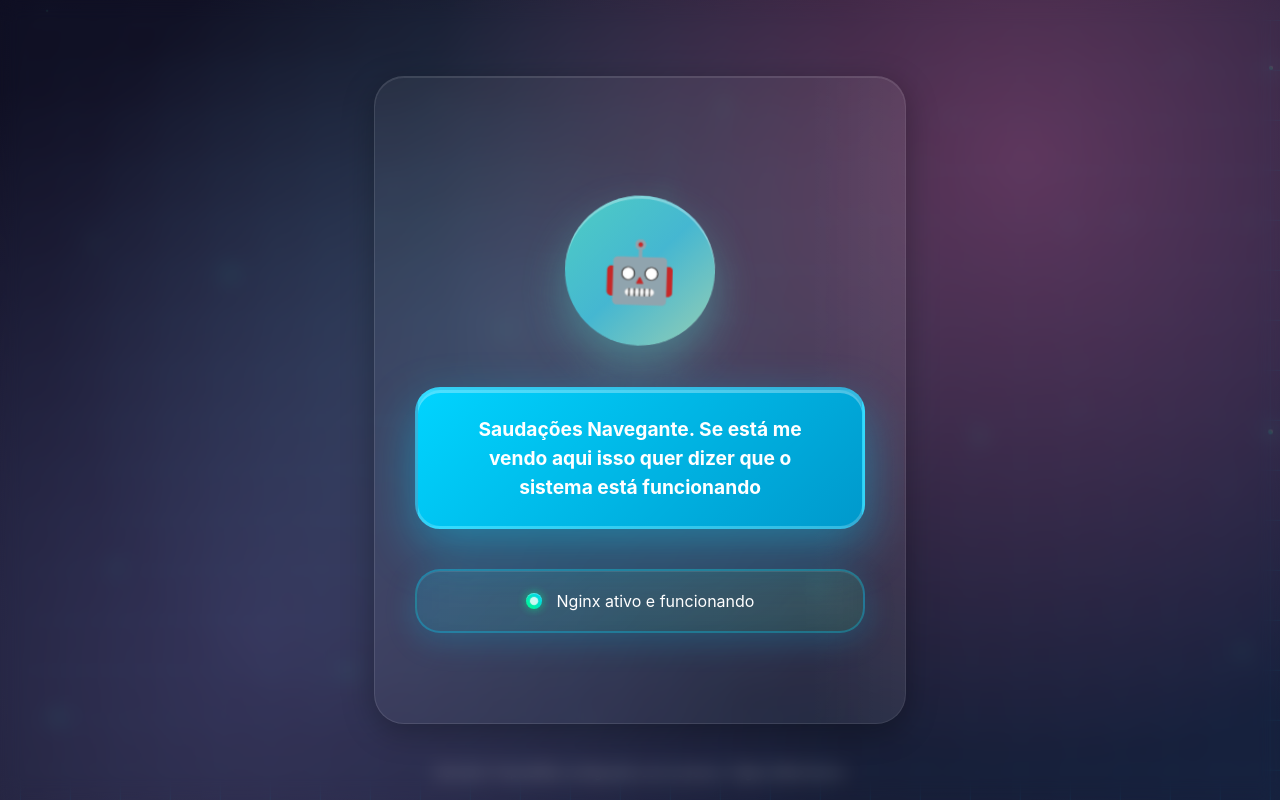
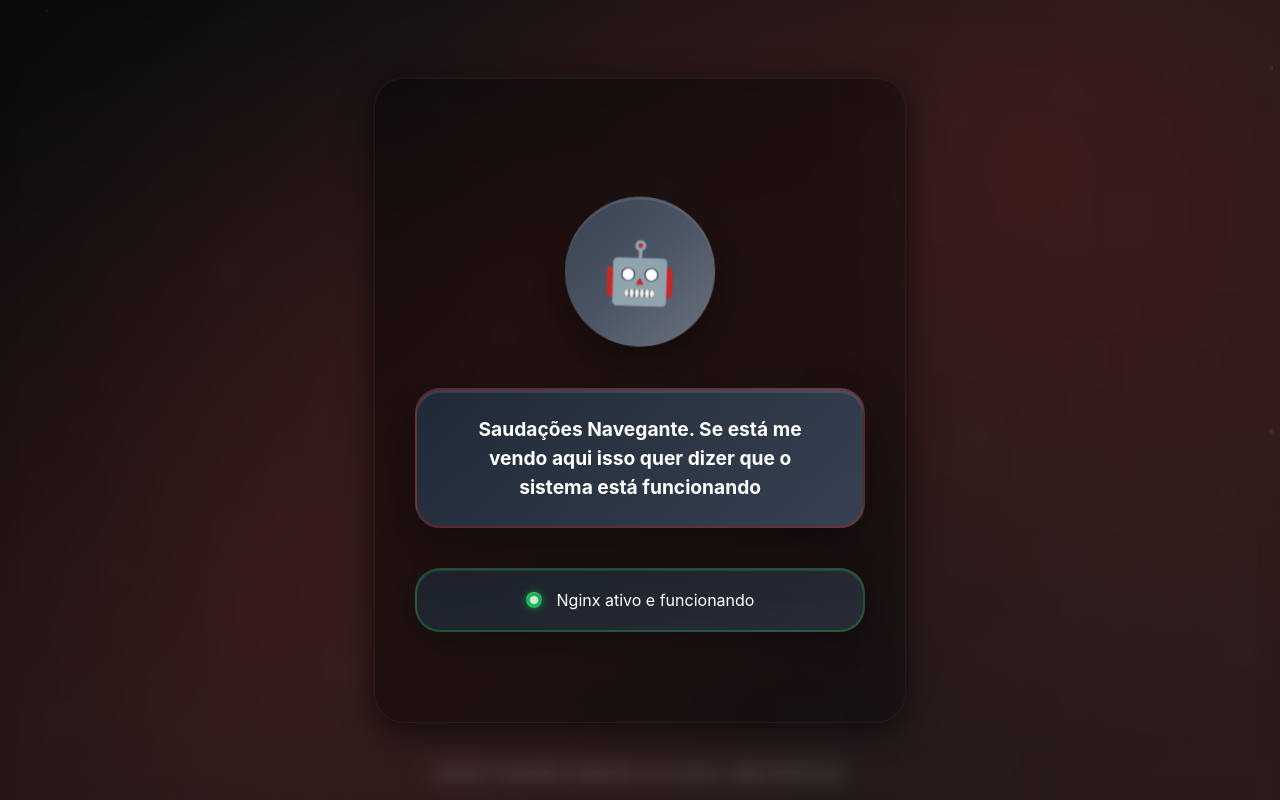
Before and after one commit to BrunnoG92/IndexServidor, a plain HTML site: page index.html in a window 1280 px wide. Both pictures are taken after a click on the element 640 px from the left and 272 px from the top of the page. Drawn offline with Linux system fonts and the light colour scheme.

Commit message:
Atualiza o estilo do layout e elementos visuais no index.html, alterando gradientes, cores e efeitos de sombra para um design mais escuro e moderno.

```diff
--- a/index.html
+++ b/index.html
@@ -14,10 +14,10 @@
         body {
             font-family: 'Inter', 'Segoe UI', Tahoma, Geneva, Verdana, sans-serif;
             background:
-                radial-gradient(circle at 20% 80%, rgba(120, 119, 198, 0.3) 0%, transparent 50%),
-                radial-gradient(circle at 80% 20%, rgba(255, 119, 198, 0.3) 0%, transparent 50%),
-                radial-gradient(circle at 40% 40%, rgba(120, 219, 255, 0.2) 0%, transparent 50%),
-                linear-gradient(135deg, #0f0f23 0%, #1a1a2e 50%, #16213e 100%);
+                radial-gradient(circle at 20% 80%, rgba(220, 38, 38, 0.15) 0%, transparent 50%),
+                radial-gradient(circle at 80% 20%, rgba(185, 28, 28, 0.2) 0%, transparent 50%),
+                radial-gradient(circle at 40% 40%, rgba(239, 68, 68, 0.1) 0%, transparent 50%),
+                linear-gradient(135deg, #0a0a0a 0%, #1a1a1a 50%, #2d1b1b 100%);
             color: #ffffff;
             overflow-x: hidden;
             min-height: 100vh;
@@ -33,8 +33,8 @@
             width: 100%;
             height: 100%;
             background-image:
-                linear-gradient(rgba(0, 212, 255, 0.1) 1px, transparent 1px),
-                linear-gradient(90deg, rgba(0, 212, 255, 0.1) 1px, transparent 1px);
+                linear-gradient(rgba(220, 38, 38, 0.08) 1px, transparent 1px),
+                linear-gradient(90deg, rgba(220, 38, 38, 0.08) 1px, transparent 1px);
             background-size: 50px 50px;
             animation: gridMove 20s linear infinite;
             z-index: 0;
@@ -77,16 +77,16 @@
             backdrop-filter: blur(10px);
         }
 
-        /* Efeito de vidro para o container principal */
+        /* Efeito de vidro fosco preto para o container principal */
         .main-content {
-            background: rgba(255, 255, 255, 0.05);
-            backdrop-filter: blur(20px);
-            border: 1px solid rgba(255, 255, 255, 0.1);
+            background: rgba(0, 0, 0, 0.4);
+            backdrop-filter: blur(25px);
+            border: 1px solid rgba(255, 255, 255, 0.05);
             border-radius: 30px;
             padding: 60px 40px;
             box-shadow:
-                0 8px 32px rgba(0, 0, 0, 0.3),
-                inset 0 1px 0 rgba(255, 255, 255, 0.1);
+                0 8px 32px rgba(0, 0, 0, 0.6),
+                inset 0 1px 0 rgba(255, 255, 255, 0.05);
             position: relative;
             overflow: hidden;
         }
@@ -98,7 +98,7 @@
             left: -100%;
             width: 100%;
             height: 100%;
-            background: linear-gradient(90deg, transparent, rgba(255, 255, 255, 0.1), transparent);
+            background: linear-gradient(90deg, transparent, rgba(255, 255, 255, 0.03), transparent);
             animation: shimmer 3s infinite;
         }
 
@@ -191,7 +191,7 @@
         .robot {
             width: 150px;
             height: 150px;
-            background: linear-gradient(135deg, #4ecdc4, #45b7d1, #96ceb4);
+            background: linear-gradient(135deg, #374151, #4b5563, #6b7280);
             border-radius: 50%;
             display: flex;
             align-items: center;
@@ -200,8 +200,8 @@
             animation: robotBounce 3s ease-in-out infinite;
             transition: all 0.4s cubic-bezier(0.175, 0.885, 0.32, 1.275);
             box-shadow:
-                0 20px 40px rgba(78, 205, 196, 0.4),
-                inset 0 3px 0 rgba(255, 255, 255, 0.3);
+                0 20px 40px rgba(0, 0, 0, 0.4),
+                inset 0 3px 0 rgba(255, 255, 255, 0.1);
             position: relative;
             overflow: hidden;
         }
@@ -230,8 +230,8 @@
         .robot:hover {
             transform: scale(1.1) rotate(5deg);
             box-shadow:
-                0 25px 50px rgba(78, 205, 196, 0.6),
-                inset 0 3px 0 rgba(255, 255, 255, 0.4);
+                0 25px 50px rgba(0, 0, 0, 0.6),
+                inset 0 3px 0 rgba(255, 255, 255, 0.2);
         }
 
         .robot:hover::after {
@@ -240,16 +240,16 @@
 
         /* Balão de conversa do robô */
         .robot-speech {
-            background: linear-gradient(135deg, #00d4ff, #0099cc);
+            background: linear-gradient(135deg, #1f2937, #374151);
             color: white;
             padding: 25px 35px;
             border-radius: 25px;
             font-size: 1.2rem;
             font-weight: 700;
             box-shadow:
-                0 20px 50px rgba(0, 212, 255, 0.4),
-                inset 0 3px 0 rgba(255, 255, 255, 0.3);
-            border: 3px solid rgba(255, 255, 255, 0.2);
+                0 20px 50px rgba(0, 0, 0, 0.4),
+                inset 0 3px 0 rgba(255, 255, 255, 0.1);
+            border: 2px solid rgba(220, 38, 38, 0.3);
             position: relative;
             animation: speechPulse 2s ease-in-out infinite;
             max-width: 450px;
@@ -263,8 +263,9 @@
         .robot-speech:hover {
             transform: scale(1.02);
             box-shadow:
-                0 25px 60px rgba(0, 212, 255, 0.5),
-                inset 0 3px 0 rgba(255, 255, 255, 0.4);
+                0 25px 60px rgba(0, 0, 0, 0.5),
+                inset 0 3px 0 rgba(255, 255, 255, 0.2);
+            border-color: rgba(220, 38, 38, 0.5);
         }
 
         .robot-speech::after {
@@ -310,12 +311,12 @@
             gap: 15px;
             margin-bottom: 30px;
             padding: 20px 40px;
-            background: linear-gradient(135deg, rgba(0, 212, 255, 0.15), rgba(0, 255, 136, 0.1));
-            border: 2px solid rgba(0, 212, 255, 0.3);
+            background: linear-gradient(135deg, rgba(31, 41, 55, 0.8), rgba(55, 65, 81, 0.6));
+            border: 2px solid rgba(34, 197, 94, 0.3);
             border-radius: 25px;
             backdrop-filter: blur(20px);
             box-shadow:
-                0 8px 32px rgba(0, 212, 255, 0.2),
+                0 8px 32px rgba(0, 0, 0, 0.3),
                 inset 0 1px 0 rgba(255, 255, 255, 0.1);
             position: relative;
             overflow: hidden;
@@ -325,8 +326,9 @@
         .status:hover {
             transform: translateY(-2px);
             box-shadow:
-                0 12px 40px rgba(0, 212, 255, 0.3),
+                0 12px 40px rgba(0, 0, 0, 0.4),
                 inset 0 1px 0 rgba(255, 255, 255, 0.2);
+            border-color: rgba(34, 197, 94, 0.5);
         }
 
         .status::before {
@@ -348,11 +350,11 @@
         .status-dot {
             width: 16px;
             height: 16px;
-            background: linear-gradient(45deg, #00ff88, #00d4ff);
+            background: linear-gradient(45deg, #22c55e, #16a34a);
             border-radius: 50%;
             animation: blink 2s ease-in-out infinite;
             box-shadow:
-                0 0 10px rgba(0, 255, 136, 0.6),
+                0 0 10px rgba(34, 197, 94, 0.6),
                 inset 0 1px 0 rgba(255, 255, 255, 0.3);
             position: relative;
         }
@@ -389,24 +391,24 @@
         /* Partículas interativas modernas */
         .particle {
             position: absolute;
-            background: linear-gradient(45deg, #00d4ff, #00ff88, #ff6b6b);
+            background: linear-gradient(45deg, #6b7280, #9ca3af, #d1d5db);
             border-radius: 50%;
             animation: float 6s ease-in-out infinite;
-            opacity: 0.7;
+            opacity: 0.6;
             transition: all 0.4s cubic-bezier(0.175, 0.885, 0.32, 1.275);
             cursor: pointer;
             box-shadow:
-                0 0 20px rgba(0, 212, 255, 0.4),
-                inset 0 1px 0 rgba(255, 255, 255, 0.3);
+                0 0 20px rgba(107, 114, 128, 0.3),
+                inset 0 1px 0 rgba(255, 255, 255, 0.1);
         }
 
         .particle:hover {
             opacity: 1;
             transform: scale(2) rotate(180deg);
-            background: linear-gradient(45deg, #ff6b6b, #4ecdc4, #45b7d1);
+            background: linear-gradient(45deg, #22c55e, #16a34a, #15803d);
             box-shadow:
-                0 0 30px rgba(255, 107, 107, 0.6),
-                0 0 60px rgba(255, 107, 107, 0.3);
+                0 0 30px rgba(34, 197, 94, 0.6),
+                0 0 60px rgba(34, 197, 94, 0.3);
         }
 
         .particle::before {
@@ -545,12 +547,12 @@
             // Efeito no robô
             robot.style.animation = 'none';
             robot.style.transform = 'scale(1.2) rotate(360deg)';
-            robot.style.background = 'linear-gradient(135deg, #ff6b6b, #4ecdc4, #45b7d1, #ff6b6b)';
+            robot.style.background = 'linear-gradient(135deg, #22c55e, #16a34a, #15803d)';
 
             setTimeout(() => {
                 robot.style.animation = 'robotBounce 3s ease-in-out infinite';
                 robot.style.transform = 'scale(1)';
-                robot.style.background = 'linear-gradient(135deg, #4ecdc4, #45b7d1, #96ceb4)';
+                robot.style.background = 'linear-gradient(135deg, #374151, #4b5563, #6b7280)';
             }, 1000);
         }
 
@@ -654,11 +656,11 @@
             // Efeito no robô
             robot.style.animation = 'none';
             robot.style.transform = 'scale(1.1) rotate(10deg)';
-            robot.style.background = 'linear-gradient(135deg, #ff6b6b, #4ecdc4, #45b7d1, #ff6b6b)';
+            robot.style.background = 'linear-gradient(135deg, #22c55e, #16a34a, #15803d)';
 
             // Efeito no balão
             robotSpeech.style.transform = 'scale(1.05)';
-            robotSpeech.style.background = 'linear-gradient(135deg, #ff6b6b, #ff8e8e, #ffa8a8)';
+            robotSpeech.style.background = 'linear-gradient(135deg, #dc2626, #b91c1c)';
 
             // Texto robótico
             const roboticText = 'beep, beep, beep, não há nada para ver aqui!';
@@ -678,9 +680,9 @@
             setTimeout(() => {
                 robot.style.animation = 'robotBounce 3s ease-in-out infinite';
                 robot.style.transform = 'scale(1)';
-                robot.style.background = 'linear-gradient(135deg, #4ecdc4, #45b7d1, #96ceb4)';
+                robot.style.background = 'linear-gradient(135deg, #374151, #4b5563, #6b7280)';
                 robotSpeech.style.transform = 'scale(1)';
-                robotSpeech.style.background = 'linear-gradient(135deg, #00d4ff, #0099cc)';
+                robotSpeech.style.background = 'linear-gradient(135deg, #1f2937, #374151)';
                 robotSpeech.innerHTML = '<strong>Saudações Navegante. Se está me vendo aqui isso quer dizer que o sistema está funcionando</strong>';
             }, 3000);
         }
@@ -720,19 +722,19 @@
 
                 if (distance < 120) {
                     // Efeito de explosão
-                    particle.style.background = 'linear-gradient(45deg, #ff6b6b, #ff8e8e, #ffa8a8)';
+                    particle.style.background = 'linear-gradient(45deg, #22c55e, #16a34a, #15803d)';
                     particle.style.transform = 'scale(3) rotate(360deg)';
                     particle.style.opacity = '1';
-                    particle.style.boxShadow = '0 0 50px rgba(255, 107, 107, 0.8)';
+                    particle.style.boxShadow = '0 0 50px rgba(34, 197, 94, 0.8)';
 
                     // Criar efeito de ondas
                     createRipple(e.clientX, e.clientY);
 
                     setTimeout(() => {
-                        particle.style.background = 'linear-gradient(45deg, #00d4ff, #00ff88, #ff6b6b)';
+                        particle.style.background = 'linear-gradient(45deg, #6b7280, #9ca3af, #d1d5db)';
                         particle.style.transform = 'scale(1)';
-                        particle.style.opacity = '0.7';
-                        particle.style.boxShadow = '0 0 20px rgba(0, 212, 255, 0.4)';
+                        particle.style.opacity = '0.6';
+                        particle.style.boxShadow = '0 0 20px rgba(107, 114, 128, 0.3)';
                     }, 800);
                 }
             });
@@ -746,7 +748,7 @@
             ripple.style.top = y + 'px';
             ripple.style.width = '20px';
             ripple.style.height = '20px';
-            ripple.style.background = 'radial-gradient(circle, rgba(0, 212, 255, 0.6) 0%, transparent 70%)';
+            ripple.style.background = 'radial-gradient(circle, rgba(34, 197, 94, 0.6) 0%, transparent 70%)';
             ripple.style.borderRadius = '50%';
             ripple.style.transform = 'translate(-50%, -50%)';
             ripple.style.animation = 'ripple 1s ease-out forwards';
```
